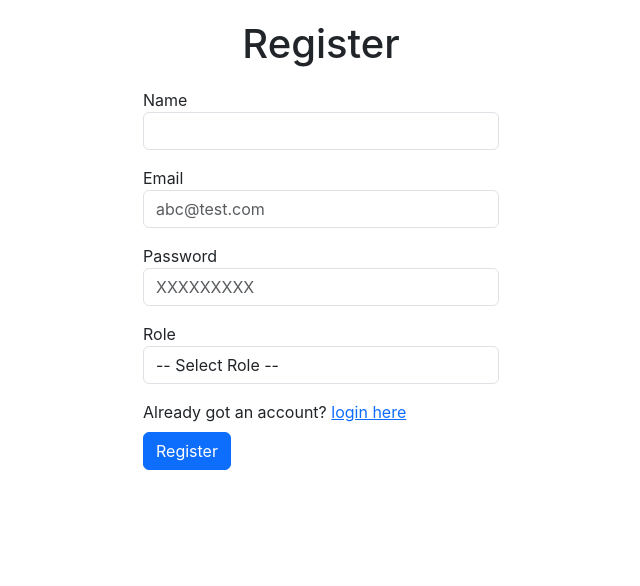
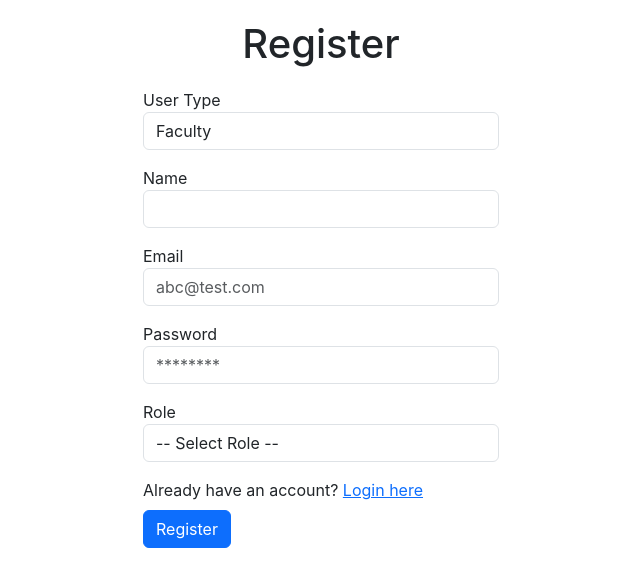
Before and after one commit to Intership-Project/Frontend, a React (Create React App) app: page /Register in a window 1280 px wide. Shown: the top 586 px of the page, without its empty margins (319-959 px from the left). Built offline with nearby package versions, Linux system fonts and the light colour scheme; the HTML template or start-up script is replaced by a standard one.

Commit message:
Updated Login,Register Pages and added admin service

```diff
--- a/src/pages/Login.jsx
+++ b/src/pages/Login.jsx
@@ -1,9 +1,12 @@
 import { useState } from 'react'
 import { Link, useNavigate } from 'react-router-dom'
 import { toast } from 'react-toastify'
-import { login } from '../services/faculty'
+import { login as facultyLogin } from '../services/faculty'
+import { login as adminLogin } from '../services/admin'
+
 
 export function Login() {
+  const [userType, setUserType] = useState('faculty') // faculty or admin
   const [email, setEmail] = useState('')
   const [password, setPassword] = useState('')
   const [courseId, setCourseId] = useState('')
@@ -21,44 +24,48 @@ export function Login() {
       return
     }
 
-    // If course selection is already requested, send course_id too
+    let result
+
+    if (userType === 'faculty') {
+      // Handle faculty login
       if (showCourseSelect) {
         if (!courseId) {
           toast.warn('Select course')
           return
         }
-      const result = await login(email, password, courseId)
-      console.log('API result (with course):', result)
+        result = await facultyLogin(email, password, courseId)
+      } else {
+        result = await facultyLogin(email, password)
+      }
 
       if (result?.status === 'success') {
         const data = result.data
         sessionStorage['token'] = data.token
-        toast.success('Login successful')
-        navigate('/dashboard')
-      } else {
-        toast.error(result?.error || 'Something went wrong')
-      }
-
-      return
-    }
-
-    // First try: login without course_id
-    const result = await login(email, password)
-    console.log('API result:', result)
-
-    if (result?.status === 'success') {
-      const data = result.data
-      sessionStorage['token'] = data.token
-      toast.success('Login successful')
+        sessionStorage['usertype'] = 'Faculty'
+        toast.success('Faculty login successful')
         navigate('/dashboard')
       } else {
         const err = result?.error || ''
-      // If backend requires course selection for CC, show the dropdown
         if (err.toLowerCase().includes('course selection required')) {
           setShowCourseSelect(true)
           toast.info('Please select a course to continue')
         } else {
           toast.error(err || 'Something went wrong')
+        }
+      }
+    } else if (userType === 'admin') {
+      // Handle admin login
+      result = await adminLogin(email, password)
+
+      if (result?.status === 'success') {
+        const data = result.data
+        sessionStorage['token'] = data.token
+        sessionStorage['usertype'] = 'Admin'
+        sessionStorage['adminId'] = data.adminId
+        toast.success('Admin login successful')
+        navigate('/admin/dashboard')
+      } else {
+        toast.error(result?.error || 'Invalid email or password')
       }
     }
   }
@@ -71,10 +78,26 @@ export function Login() {
         <div className="col"></div>
         <div className="col">
           <div className="form">
+            {/* User type selection */}
+            <div className="mb-3">
+              <label>Login As</label>
+              <select
+                value={userType}
+                onChange={(e) => {
+                  setUserType(e.target.value)
+                  setShowCourseSelect(false) // reset when switching type
+                }}
+                className="form-control"
+              >
+                <option value="faculty">Faculty</option>
+                <option value="admin">Admin</option>
+              </select>
+            </div>
+
             <div className="mb-3">
               <label>Email</label>
               <input
-                onChange={e => setEmail(e.target.value)}
+                onChange={(e) => setEmail(e.target.value)}
                 type="email"
                 placeholder="abc@test.com"
                 className="form-control"
@@ -85,21 +108,21 @@ export function Login() {
             <div className="mb-3">
               <label>Password</label>
               <input
-                onChange={e => setPassword(e.target.value)}
+                onChange={(e) => setPassword(e.target.value)}
                 type="password"
-                placeholder="XXXXXXXXX"
+                placeholder="********"
                 className="form-control"
                 value={password}
               />
             </div>
 
-            {/* Show course dropdown only when backend requested it */}
-            {showCourseSelect && (
+            {/* Faculty only: Show course dropdown when required */}
+            {userType === 'faculty' && showCourseSelect && (
               <div className="mb-3">
                 <label>Select Course</label>
                 <select
                   value={courseId}
-                  onChange={e => setCourseId(e.target.value)}
+                  onChange={(e) => setCourseId(e.target.value)}
                   className="form-control"
                 >
                   <option value="">-- Select Course --</option>
@@ -113,7 +136,8 @@ export function Login() {
 
             <div className="mb-3">
               <div>
-                Don&apos;t have an account? <Link to="/register">Register here</Link>
+                Don&apos;t have an account?{' '}
+                <Link to="/register">Register here</Link>
               </div>
               <button onClick={onLogin} className="btn btn-primary mt-2">
                 Login
@@ -127,4 +151,5 @@ export function Login() {
   )
 }
 
+
 export default Login
--- a/src/pages/Register.jsx
+++ b/src/pages/Register.jsx
@@ -1,82 +1,131 @@
 import { useState } from "react"
 import { Link, useNavigate } from "react-router-dom"
 import { toast } from "react-toastify"
-import { register } from "../services/faculty"
+import { register as facultyRegister } from "../services/faculty"
+import { register as adminRegister } from "../services/admin"
 
 export function Register() {
-    const [name, setname] = useState('')
-    const [email, setemail] = useState('')
-    const [password, setpassword] = useState('')
+  const [userType, setUserType] = useState("faculty") // faculty or admin
+  const [name, setName] = useState("")
+  const [email, setEmail] = useState("")
+  const [password, setPassword] = useState("")
   const [roleId, setRoleId] = useState("")
+  const [courseId, setCourseId] = useState("")
 
-
-    // get the navigation function
   const navigate = useNavigate()
 
   const onRegister = async () => {
-        if (name.length == 0) {
-            toast.warn('enter name')
-        } else if (email.length == 0) {
-            toast.warn('enter email')
-        } else if (password.length == 0) {
-            toast.warn('enter password')
-        } else if (!roleId) {
-
-            toast.warn('Select role')
-
-        } else {
-            //make the api call
-            const result = await register(name, email, password, roleId)
-            console.log("API result:", result) // debug log
-
-
-            if (result['status'] === 'success') {
-                toast.success('Successfully registered the user')
-                navigate('/')
-            } else {
-                toast.error(result['error'] || 'Someting went wrong')
+    if (!name.trim()) {
+      toast.warn("Enter name")
+      return
+    }
+    if (!email.trim()) {
+      toast.warn("Enter email")
+      return
+    }
+    if (!password.trim()) {
+      toast.warn("Enter password")
+      return
     }
 
+    if (userType === "faculty") {
+      if (!roleId) {
+        toast.warn("Select role")
+        return
+      }
+      if (roleId === "3" && !courseId) {
+        toast.warn("Select course for Course Coordinator")
+        return
+      }
     }
 
+    try {
+      let result
+      if (userType === "faculty") {
+        result = await facultyRegister(name, email, password, roleId, courseId)
+      } else {
+        result = await adminRegister(name, email, password)
       }
+
+      console.log("API result:", result)
+
+      if (result.status === "success") {
+        toast.success("Successfully registered")
+        navigate("/")
+      } else {
+        toast.error(result.error || "Something went wrong")
+      }
+    } catch (err) {
+      toast.error(err.message || "Error occurred")
+    }
+  }
+
   return (
     <>
-            <h1 className="title" >Register</h1>
+      <h1 className="title">Register</h1>
 
       <div className="row">
         <div className="col"></div>
-                <div className="col"> <div className='form'>
+        <div className="col">
+          <div className="form">
 
-                    <div className='mb-3'>
-                        <label htmlFor=''>Name</label>
-                        <input onChange={e => setname(e.target.value)}
-                            type='text'
+            {/* User Type */}
+            <div className="mb-3">
+              <label>User Type</label>
+              <select
                 className="form-control"
-                        />
+                value={userType}
+                onChange={(e) => {
+                  setUserType(e.target.value)
+                  setRoleId("")
+                  setCourseId("")
+                }}
+              >
+                <option value="faculty">Faculty</option>
+                <option value="admin">Admin</option>
+              </select>
             </div>
-                    <div className='mb-3'>
-                        <label htmlFor=''>Email</label>
-                        <input onChange={e => setemail(e.target.value)}
-                            type='email'
-                            placeholder='abc@test.com'
+
+            {/* Name */}
+            <div className="mb-3">
+              <label>Name</label>
+              <input
+                type="text"
                 className="form-control"
+                value={name}
+                onChange={(e) => setName(e.target.value)}
               />
             </div>
 
-                    <div className='mb-3'>
-                        <label htmlFor=''>Password</label>
-                        <input onChange={e => setpassword(e.target.value)}
-                            type='password'
-                            placeholder='XXXXXXXXX'
+            {/* Email */}
+            <div className="mb-3">
+              <label>Email</label>
+              <input
+                type="email"
                 className="form-control"
+                placeholder="abc@test.com"
+                value={email}
+                onChange={(e) => setEmail(e.target.value)}
               />
             </div>
 
+            {/* Password */}
             <div className="mb-3">
-                        <label htmlFor="role">Role</label>
+              <label>Password</label>
+              <input
+                type="password"
+                className="form-control"
+                placeholder="********"
+                value={password}
+                onChange={(e) => setPassword(e.target.value)}
+              />
+            </div>
+
+            {/* Role → Only for faculty */}
+            {userType === "faculty" && (
+              <div className="mb-3">
+                <label>Role</label>
                 <select
-                            id="role"
                   className="form-control"
                   value={roleId}
                   onChange={(e) => setRoleId(e.target.value)}
@@ -84,13 +133,35 @@ export function Register() {
                   <option value="">-- Select Role --</option>
                   <option value="1">Trainer</option>
                   <option value="2">Lab Mentor</option>
-                            <option value="3">Course Cordinator</option>
+                  <option value="3">Course Coordinator</option>
                 </select>
               </div>
+            )}
 
-                    <div className='mb-3'>
-                        <div>Already got an account? <Link to='/login'>login here</Link></div>
-                        <button onClick={onRegister} className='btn btn-primary mt-2'>
+            {/* Course → Only for Course Coordinator */}
+            {userType === "faculty" && roleId === "3" && (
+              <div className="mb-3">
+                <label>Course</label>
+                <select
+                  className="form-control"
+                  value={courseId}
+                  onChange={(e) => setCourseId(e.target.value)}
+                >
+                  <option value="">-- Select Course --</option>
+                  <option value="1">DMC 2024</option>
+                  <option value="2">DAC 2024</option>
+                  <option value="3">DBDA 2024</option>
+                  <option value="4">DESD 2024</option>
+                </select>
+              </div>
+            )}
+
+            {/* Register Button */}
+            <div className="mb-3">
+              <div>
+                Already have an account? <Link to="/login">Login here</Link>
+              </div>
+              <button onClick={onRegister} className="btn btn-primary mt-2">
                 Register
               </button>
             </div>
@@ -99,8 +170,6 @@ export function Register() {
         </div>
         <div className="col"></div>
       </div>
-
-
     </>
   )
 }
--- /dev/null
+++ b/src/services/admin.js
@@ -0,0 +1,33 @@
+import axios from "axios"
+import { createUrl, createError } from "./utils"
+
+// REGISTER admin
+export async function register(name, email, password) {
+  try {
+    const url = createUrl("admin/register")
+    const body = {
+      username: name,
+      email,
+      password,
+    }
+    const response = await axios.post(url, body)
+    return response.data
+  } catch (ex) {
+    return { status: "error", error: ex.message }
+  }
+}
+
+// LOGIN admin
+export async function login(email, password) {
+  try {
+    const url = createUrl("admin/login")
+    const body = {
+      email,
+      password,
+    }
+    const response = await axios.post(url, body)
+    return response.data
+  } catch (ex) {
+    return { status: "error", error: ex.message }
+  }
+}
```
Also changed, not shown: src/services/faculty.js (+15 -11 lines). Lines whose indentation alone changed are shown as unchanged.
